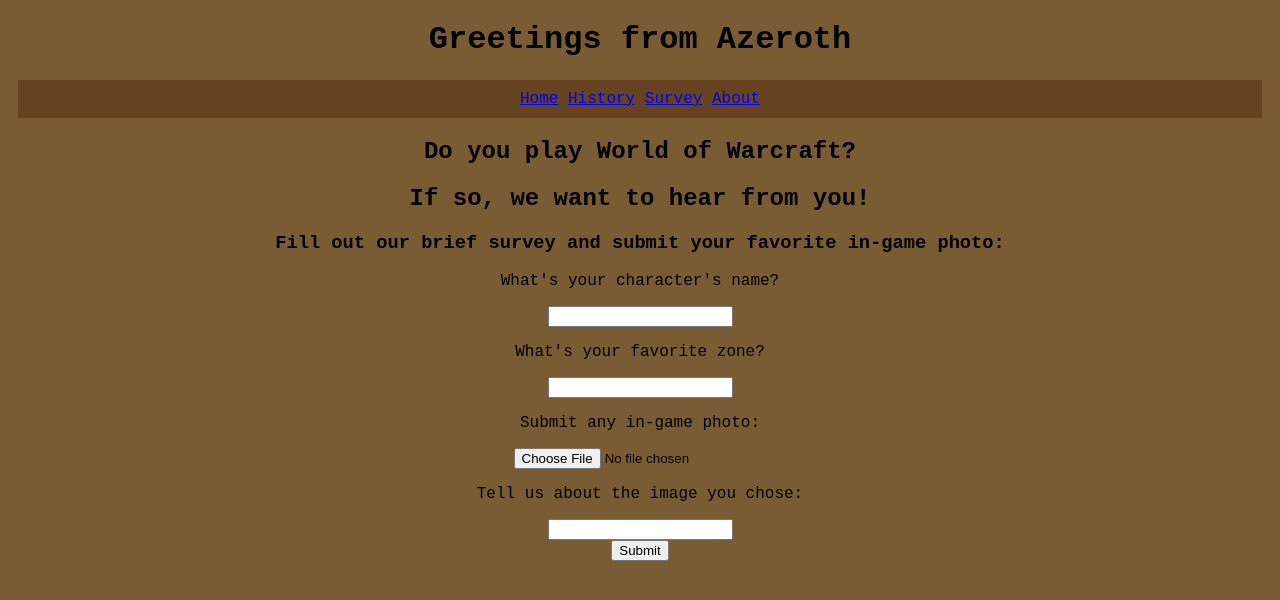
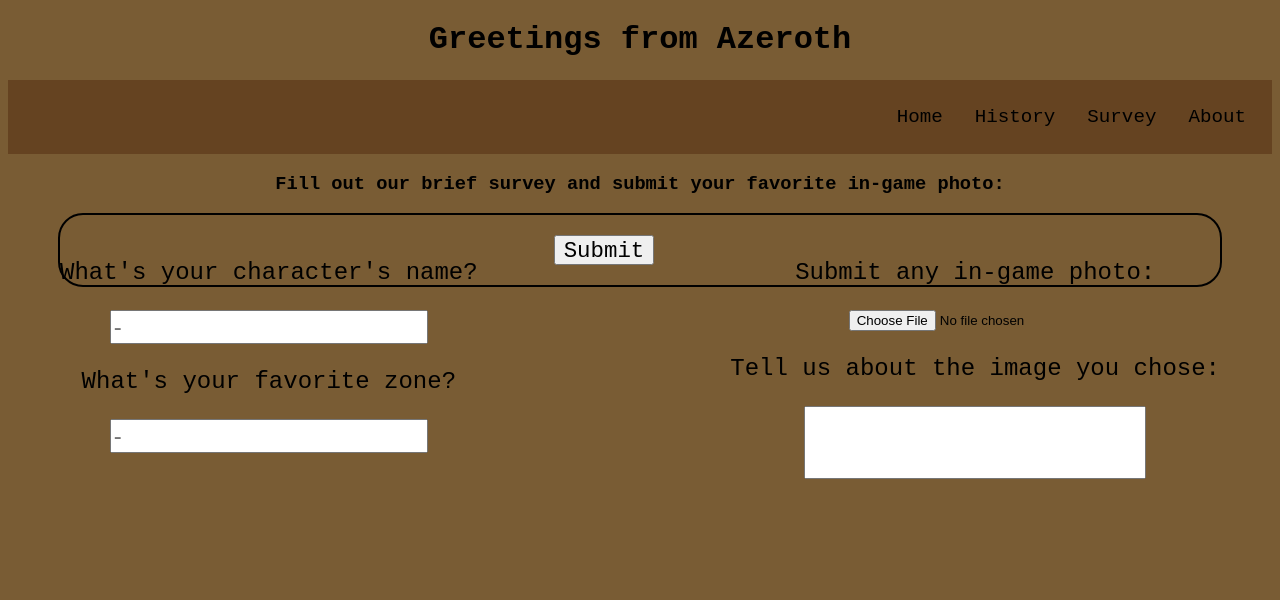
Before and after one commit to maggiemay-afk/djangoProject, a Django app: page /survey/ in a window 1280 px wide. Shown: the top 600 px of the page. Run offline with Django 4.2, Linux system fonts and the light colour scheme.

Commit message:
updated nav bar and more styling

```diff
--- a/warcraftApp/forms.py
+++ b/warcraftApp/forms.py
@@ -1,5 +1,5 @@
 from django import forms
-from django.forms import ModelForm
+from django.forms import ModelForm, TextInput, FileInput
 from .models import SurveyModel
 
 
@@ -12,3 +12,25 @@ class SurveyForm(ModelForm):
     class Meta:
         model = SurveyModel
         fields = ['character_name', 'fav_zone', 'image_description', 'image']
+        widgets = {
+            'character_name': TextInput(attrs={
+                'class': "form-control",
+                'style': 'font-size: x-large',
+                'size': '20',
+                'placeholder': '-'
+            }),
+            'fav_zone': TextInput(attrs={
+                'class': "form-control",
+                'style': 'font-size: x-large',
+                'size': '20',
+                'placeholder': '-'
+            }),
+            'image_description': TextInput(attrs={
+                'class': "form-control",
+                'style': 'height: 5em; width: 25em',
+                'size': '20',
+            }),
+            'image': FileInput(attrs={
+
+            })
+        }
--- a/warcraftApp/static/warcraftApp/styles.css
+++ b/warcraftApp/static/warcraftApp/styles.css
@@ -8,14 +8,44 @@ body {
 .navbar {
     background-color: #654321;
     padding: 10px;
-    margin: 10px;
+    color: black;
 }
 
+.faction {
+    max-width: 40px;
+    max-height: 50px;
+    float: left;
+}
+
+
 .nav-links {
+    list-style-type: none;
+    overflow: hidden;
+    margin: 0;
+    padding: 0;
+
+}
+
+.nav-links li {
+    float: right;
+}
+
+.nav-links li a {
+    display: block;
+    color: black;
+    text-align: center;
     text-decoration: none;
+    font-size: 1.2em;
+    padding: 16px;
+    font-family: Courier New, monospace;
+}
+
+.nav-links li a:hover {
+    background-color: #F4F0DB;
 }
 
 img {
+    padding-top: 20px;
     width: 100%;
     height: auto;
     opacity: 0.5;
@@ -84,6 +114,7 @@ img {
     background-color: #F4F0DB;
     position: relative;
     border-radius: 50px;
+    cursor: pointer;
 }
 
 .content p {
@@ -99,3 +130,34 @@ img {
 #desc-dragon, #desc-shadow, #desc-bfa, #desc-legion, #desc-wod, #desc-pandaria, #desc-cata, #desc-wotlk, #desc-tbc, #desc-vanilla {
     display: none;
 }
+
+.survey {
+    padding-top: 20px;
+    padding-bottom: 20px;
+    margin-left: 50px;
+    margin-right: 50px;
+    border-radius: 25px;
+    border: 2px solid black;
+}
+.survey-left {
+    float: left;
+}
+.survey-right {
+    float: right;
+}
+.survey p {
+    font-size: 1.5em;
+}
+
+.button {
+    cursor: pointer;
+    width: 100px;
+    height: 30px;
+    font-family: Courier New, monospace;
+    font-size: 1.4em;
+
+}
+
+.button:hover{
+    background-color: #654321;
+}
--- a/warcraftApp/templates/warcraftApp/survey.html
+++ b/warcraftApp/templates/warcraftApp/survey.html
@@ -11,20 +11,22 @@
     <h1>Greetings from Azeroth</h1>
 
     <nav class="navbar">
-        <div class="nav-links">
-            <a href="{% url 'index' %}">Home</a>
-            <a href="{% url 'history' %}">History</a>
-            <a href="{% url 'survey' %}">Survey</a>
-            <a href="{% url 'about' %}">About</a>
-        </div>
+        <ul class="nav-links">
+            <li><a href="{% url 'about' %}">About</a></li>
+            <li><a href="{% url 'survey' %}">Survey</a></li>
+            <li><a href="{% url 'history' %}">History</a></li>
+            <li><a href="{% url 'index' %}">Home</a></li>
+        </ul>
     </nav>
 
-    <h2>Do you play World of Warcraft?</h2>
-    <h2>If so, we want to hear from you!</h2>
+    <div class="survey-heading">
         <h3>Fill out our brief survey and submit your favorite in-game photo:</h3>
+    </div>
 
+    <div class="survey">
          <form method="POST" action="{% url 'thanks' %}" enctype="multipart/form-data">
             {% csrf_token %}
+                 <div class="survey-left">
                      <div class="form-group">
                         <p>What's your character's name?</p>
                         {{ form.character_name }}
@@ -33,6 +35,8 @@
                         <p>What's your favorite zone?</p>
                         {{ form.fav_zone }}
                     </div>
+                 </div>
+                 <div class="survey-right">
                     <div class="form-group">
                         <p>Submit any in-game photo:</p>
                         {{ form.image }}
@@ -41,11 +45,14 @@
                         <p>Tell us about the image you chose:</p>
                         {{ form.image_description }}
                     </div>
+                 </div>
+
             <div class="form-group">
                 <input class="button" type="submit" value="Submit">
             </div>
 
         </form>
+    </div>
 
 </body>
 
```
Also changed, not shown: warcraftApp/templates/warcraftApp/about.html (+6 -6 lines), warcraftApp/templates/warcraftApp/history.html (+12 -7 lines), warcraftApp/templates/warcraftApp/index.html (+7 -7 lines), warcraftApp/templates/warcraftApp/thanks.html (+6 -6 lines), warcraftApp/static/warcraftApp/alliance.jpg (added). Lines whose indentation alone changed are shown as unchanged.
